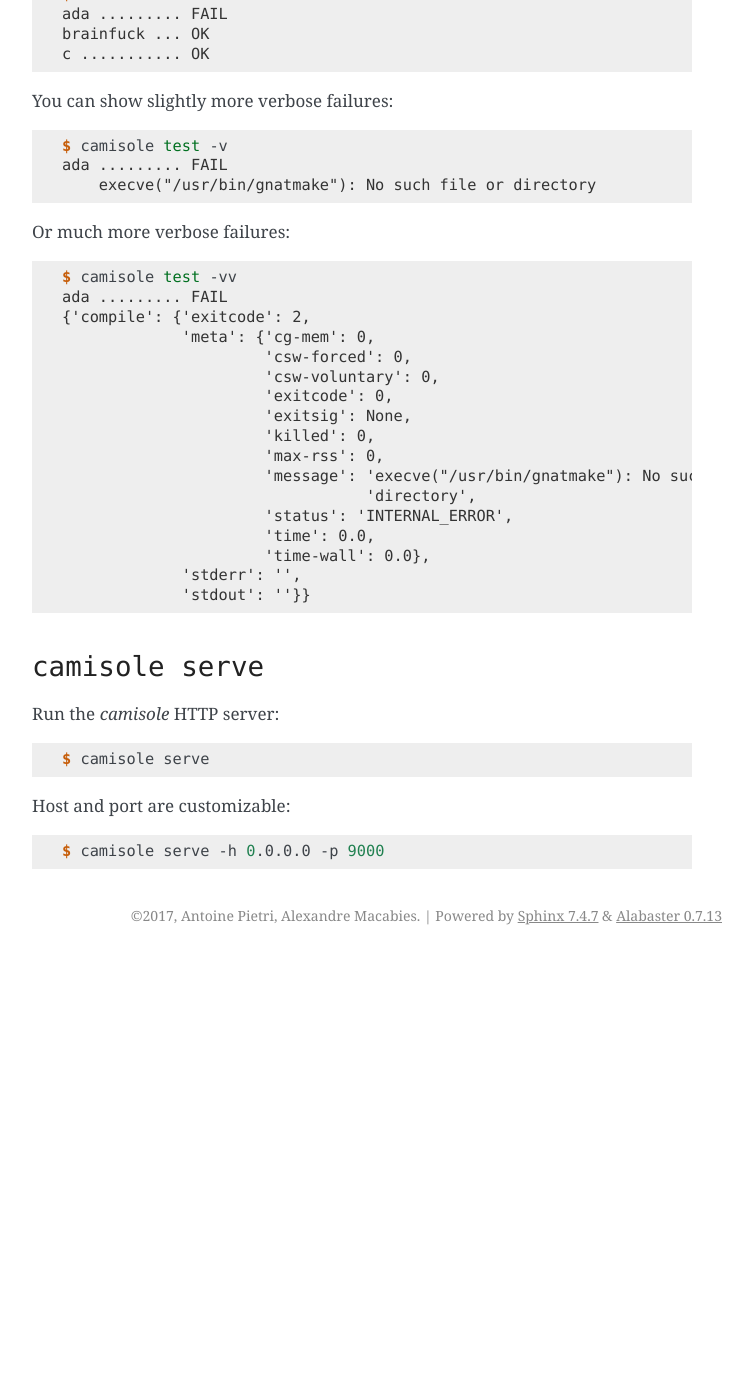
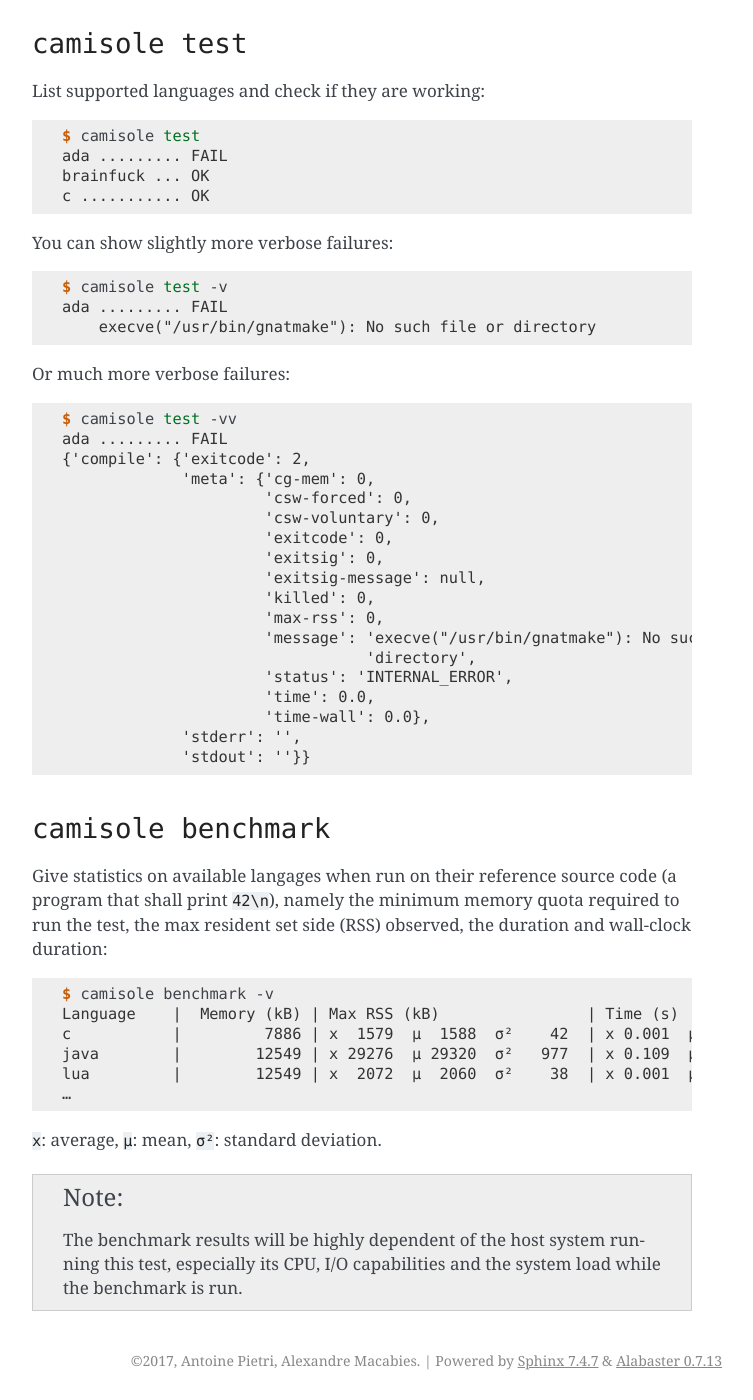
Before and after one commit to prologin/camisole, a Sphinx documentation site: the page built from doc/commands.rst, in a window 1280 px wide and 1400 px high, scrolled down 661 px. Shown: the whole window, without its empty margins (388-1141 px from the left). Built offline with Sphinx 7.4.7, drawn with Linux system fonts in a browser that asks for light colours; pages that are not in the unit, such as notebooks, are missing from menus; before the commit the page ends 1616 px from its top, so only the background shows below that; some of the changed text lies outside the part shown.

Commit message:
docs: update commands (add benchmark, reorder)

```diff
--- a/doc/commands.rst
+++ b/doc/commands.rst
@@ -3,8 +3,21 @@
 
 .. highlight:: console
 
-|project| exposes a few commands for inspection and self-testing, in addition
-to the main ``serve`` command.
+In addition to the main ``serve`` command, |project| exposes multiple tools
+for inspection and self-testing.
+
+.. _commands-serve:
+
+``camisole serve``
+------------------
+
+Run the |project| HTTP server::
+
+    $ camisole serve
+
+Host and port are customizable::
+
+    $ camisole serve -h 0.0.0.0 -p 9000
 
 .. _commands-languages:
 
@@ -18,12 +31,6 @@
     ada          | Ada           | camisole.languages.ada          | Ada
     brainfuck    | Brainfuck     | camisole.languages.brainfuck    | Brainfuck
     c            | C             | camisole.languages.c            | C
-
-
-You can remove the header by piping the result into ``tail``::
-
-    $ camisole language | tail -n+2
-    ada          | Ada           | camisole.languages.ada          | Ada
 
 .. _commands-test:
 
@@ -52,7 +59,8 @@
                           'csw-forced': 0,
                           'csw-voluntary': 0,
                           'exitcode': 0,
-                          'exitsig': None,
+                          'exitsig': 0,
+                          'exitsig-message': null,
                           'killed': 0,
                           'max-rss': 0,
                           'message': 'execve("/usr/bin/gnatmake"): No such file or '
@@ -63,15 +71,27 @@
                  'stderr': '',
                  'stdout': ''}}
 
-.. _commands-serve:
+.. _commands-benchmark:
 
-``camisole serve``
-------------------
+``camisole benchmark``
+----------------------
 
-Run the |project| HTTP server::
+Give statistics on available langages when run on their reference source code
+(a program that shall print ``42\n``), namely the minimum memory quota required
+to run the test, the max resident set side (RSS) observed, the duration and
+wall-clock duration::
 
-    $ camisole serve
+    $ camisole benchmark -v
+    Language    |  Memory (kB) | Max RSS (kB)                | Time (s)                    | Wall time (s)
+    c           |         7886 | x  1579  μ  1588  σ²    42  | x 0.001  μ 0.001  σ² 0.001  | x 0.047  μ 0.047  σ² 0.005
+    java        |        12549 | x 29276  μ 29320  σ²   977  | x 0.109  μ 0.104  σ² 0.013  | x 0.132  μ 0.127  σ² 0.018
+    lua         |        12549 | x  2072  μ  2060  σ²    38  | x 0.001  μ 0.001  σ² 0.001  | x 0.050  μ 0.049  σ² 0.017
+    …
 
-Host and port are customizable::
+``x``: average, ``µ``: mean, ``σ²``: standard deviation.
 
-    $ camisole serve -h 0.0.0.0 -p 9000
+.. note::
+
+   The benchmark results will be highly dependent of the host system running
+   this test, especially its CPU, I/O capabilities and the system load while the
+   benchmark is run.
```
